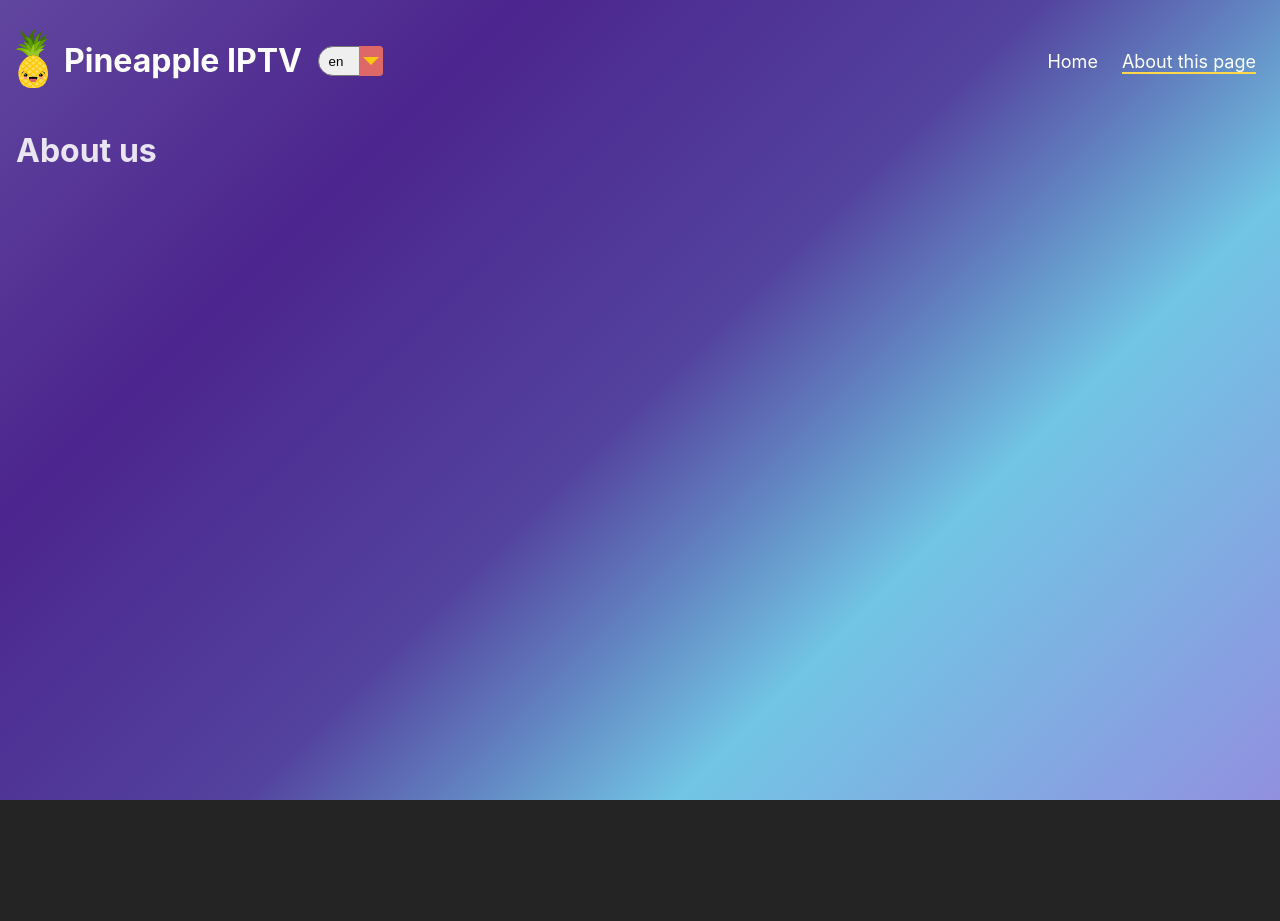
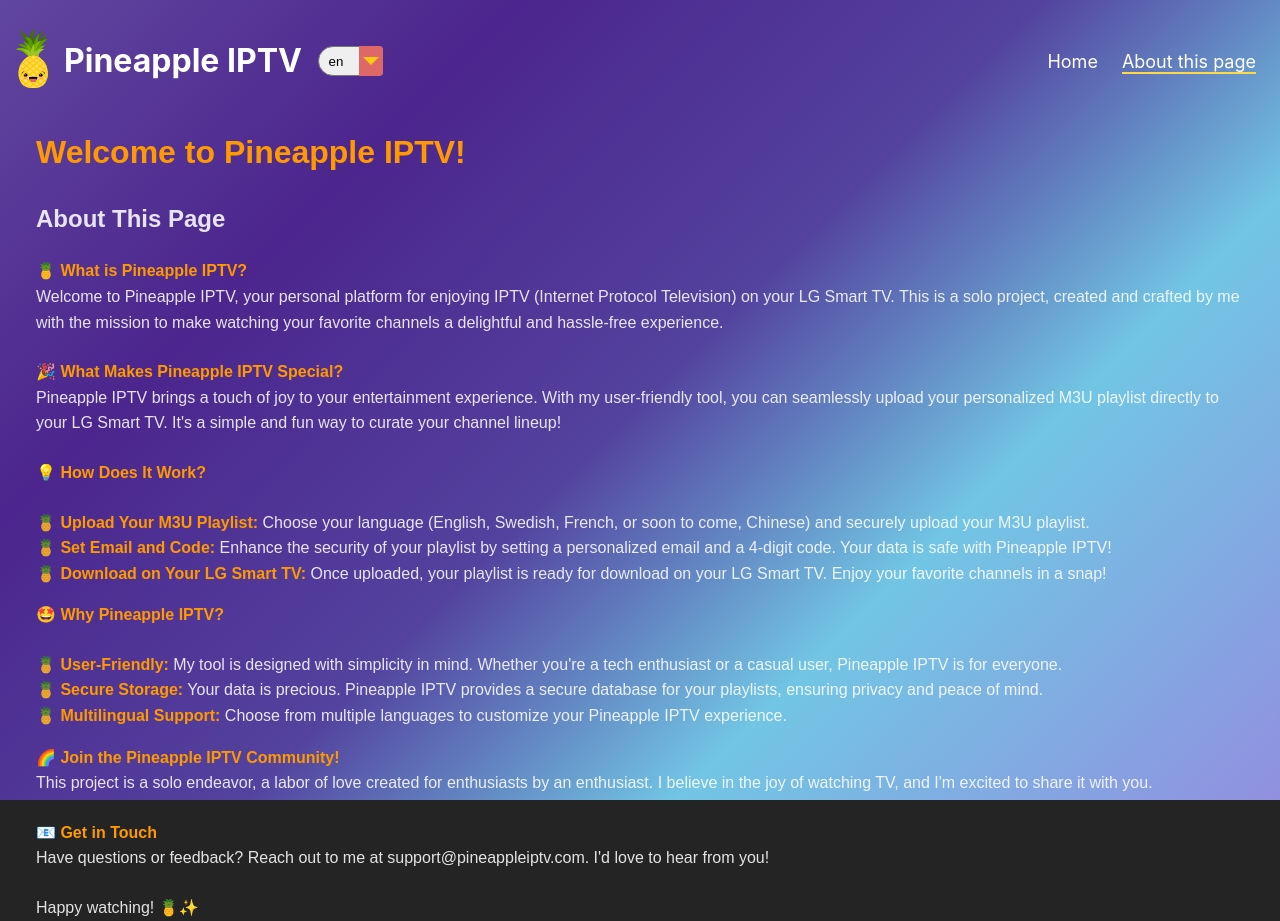
Before and after one commit to imprex92/pineappleIPTV, a React (Vite) app in the folder pineapple-bridge/: page /about in a window 1280 px wide. Before the commit the page ends 800 px from the top, so only its background shows below. Built offline with nearby package versions, Linux system fonts and the light colour scheme.

Commit message:
Added aboutus page + i18n

```diff
--- a/pineapple-bridge/src/Pages/About.tsx
+++ b/pineapple-bridge/src/Pages/About.tsx
@@ -1,11 +1,46 @@
+import { t } from 'i18next';
+import styles from '../styles/aboutus.module.css'
 
 export interface IAboutProps {
 }
 
 export default function About () {
   return (
-	<div>
-	  <h1>About us</h1>
-	</div>
+	<div className={styles.wrapper}>
+  <h1 className={styles.heading}>{t('welcome.heading')}</h1>
+
+  <h2>{t('about.heading')}</h2>
+
+  <p className={styles.paragraf}><span className={styles.highlight}>{t('about.whatIsIPTV')}</span><br/>
+    {t('about.welcomeDescription')}</p>
+
+  <p className={styles.paragraf}><span className={styles.highlight}>{t('about.whatMakesIPTVSpecial')}</span><br/>
+    {t('about.specialDescription')}</p>
+
+  <p className={styles.paragraf}><span className={styles.highlight}>{t('about.howItWorks')}</span></p>
+
+  <ul className={styles.list}>
+    <li className={styles.listItem}><span className={styles.highlight}>{t('about.uploadPlaylist')}</span> {t('about.chooseLanguage')}</li>
+    <li className={styles.listItem}><span className={styles.highlight}>{t('about.setEmailCode')}</span> {t('about.securityNote')}</li>
+    <li className={styles.listItem}><span className={styles.highlight}>{t('about.downloadToLGSmartTV')}</span> {t('about.enjoyChannels')}</li>
+  </ul>
+
+  <p className={styles.paragraf}><span className={styles.highlight}>{t('about.whyPineappleIPTV')}</span></p>
+
+  <ul className={styles.list}>
+    <li className={styles.listItem}><span className={styles.highlight}>{t('about.userFriendly')}</span> {t('about.userFriendlyDescription')}</li>
+    <li className={styles.listItem}><span className={styles.highlight}>{t('about.secureStorage')}</span> {t('about.secureStorageDescription')}</li>
+    <li className={styles.listItem}><span className={styles.highlight}>{t('about.multilingualSupport')}</span> {t('about.multilingualSupportDescription')}</li>
+  </ul>
+
+  <p className={styles.paragraf}><span className={styles.highlight}>{t('about.joinCommunity')}</span><br/>
+    {t('about.soloEndeavor')}</p>
+
+  <p className={styles.paragraf}><span className={styles.highlight}>{t('about.getInTouch')}</span><br/>
+    {t('about.contactInfo')}</p>
+
+  <p className={styles.paragraf}>{t('about.happyWatching')} <span className={styles.highlight}>🍍✨</span></p>
+
+</div>
   );
 }
--- a/pineapple-bridge/src/locales/en/en-US.json
+++ b/pineapple-bridge/src/locales/en/en-US.json
@@ -24,5 +24,34 @@
     "success": {
       "upload": "Upload successful"
     }
+  },
+  "welcome": {
+    "heading": "Welcome to Pineapple IPTV!"
+  },
+  "about": {
+    "heading": "About This Page",
+    "whatIsIPTV": "🍍 What is Pineapple IPTV?",
+    "welcomeDescription": "Welcome to Pineapple IPTV, your personal platform for enjoying IPTV (Internet Protocol Television) on your LG Smart TV. This is a solo project, created and crafted by me with the mission to make watching your favorite channels a delightful and hassle-free experience.",
+    "whatMakesIPTVSpecial": "🎉 What Makes Pineapple IPTV Special?",
+    "specialDescription": "Pineapple IPTV brings a touch of joy to your entertainment experience. With my user-friendly tool, you can seamlessly upload your personalized M3U playlist directly to your LG Smart TV. It's a simple and fun way to curate your channel lineup!",
+    "howItWorks": "💡 How Does It Work?",
+    "uploadPlaylist": "Upload Your M3U Playlist:",
+    "chooseLanguage": "Choose your language (English, Swedish, French, or soon to come, Chinese) and securely upload your M3U playlist.",
+    "setEmailCode": "Set Email and Code:",
+    "securityNote": "Enhance the security of your playlist by setting a personalized email and a 4-digit code. Your data is safe with Pineapple IPTV!",
+    "downloadToLGSmartTV": "Download on Your LG Smart TV:",
+    "enjoyChannels": "Once uploaded, your playlist is ready for download on your LG Smart TV. Enjoy your favorite channels in a snap!",
+    "whyPineappleIPTV": "🤩 Why Pineapple IPTV?",
+    "userFriendly": "User-Friendly:",
+    "userFriendlyDescription": "My tool is designed with simplicity in mind. Whether you're a tech enthusiast or a casual user, Pineapple IPTV is for everyone.",
+    "secureStorage": "Secure Storage:",
+    "secureStorageDescription": "Your data is precious. Pineapple IPTV provides a secure database for your playlists, ensuring privacy and peace of mind.",
+    "multilingualSupport": "Multilingual Support:",
+    "multilingualSupportDescription": "Choose from multiple languages to customize your Pineapple IPTV experience.",
+    "joinCommunity": "🌈 Join the Pineapple IPTV Community!",
+    "soloEndeavor": "This project is a solo endeavor, a labor of love created for enthusiasts by an enthusiast. I believe in the joy of watching TV, and I'm excited to share it with you.",
+    "getInTouch": "📧 Get in Touch",
+    "contactInfo": "Have questions or feedback? Reach out to me at support@pineappleiptv.com. I'd love to hear from you!",
+    "happyWatching": "Happy watching!"
   }
 }
--- /dev/null
+++ b/pineapple-bridge/src/styles/aboutus.module.css
@@ -0,0 +1,27 @@
+.wrapper {
+	font-family: 'Arial', sans-serif;
+	line-height: 1.6;
+	margin: 20px;
+}
+
+.heading {
+	color: #ff9900;
+}
+
+.paragraf {
+	margin-bottom: 1.5em;
+}
+
+.list {
+	list-style: none;
+	padding: 0;
+}
+
+.listItem::before {
+	content: "🍍 ";
+}
+
+.highlight {
+	color: #ff9900;
+	font-weight: bold;
+}
```
